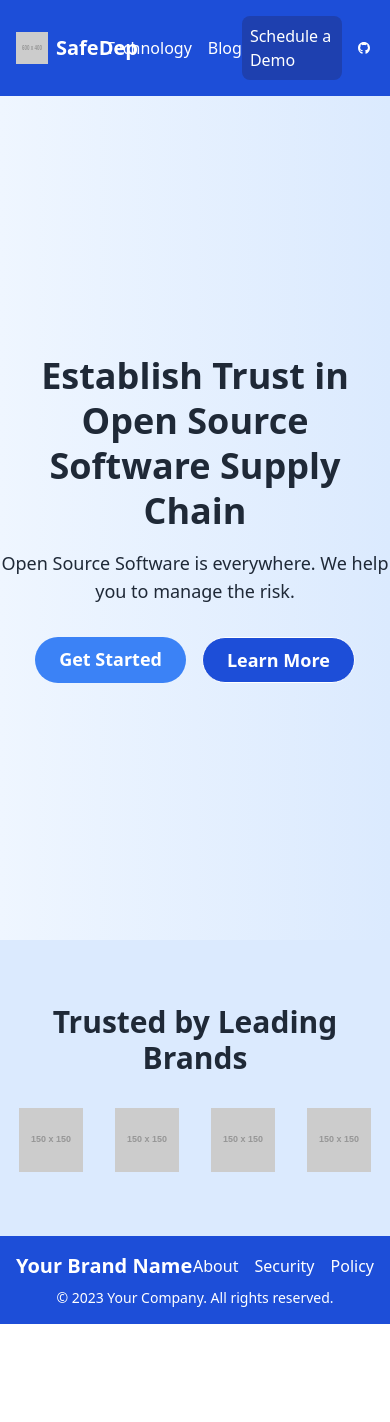
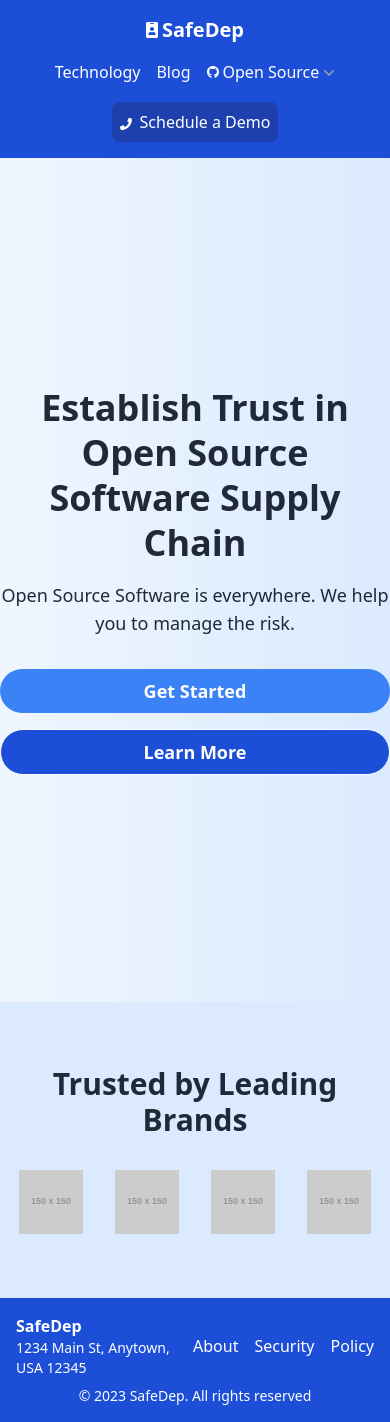
Before and after one commit to safedep/safedep.io, a React (Create React App) app: page / in a window 390 px wide. Before the commit the page ends 1324 px from the top, so only its background shows below. Built offline with nearby package versions, Linux system fonts and the light colour scheme.

Commit message:
Add dropdown for OSS projects

```diff
--- a/src/Constants.ts
+++ b/src/Constants.ts
@@ -1,5 +1,7 @@
 // Brand information
 export const BRAND_NAME = "SafeDep";
+export const BRAND_COPYRIGHT = `2023 ${BRAND_NAME}. All rights reserved`;
+export const BRAND_ADDRESS = `1234 Main St, Anytown, USA 12345`;
 
 // Hero Section
 export const HERO_PRIMARY_MESSAGE =
--- a/src/components/FooterSection.tsx
+++ b/src/components/FooterSection.tsx
@@ -1,11 +1,13 @@
 import React from "react";
+import { BRAND_ADDRESS, BRAND_COPYRIGHT, BRAND_NAME } from "../Constants";
 
 const FooterSection: React.FC = () => (
   <footer className="bg-blue-700 text-white p-4 text-center">
     <div className="container mx-auto">
       <div className="flex justify-between items-center">
-        <div>
-          <p className="text-xl font-semibold">Your Brand Name</p>
+        <div className="text-left">
+          <p className="text-md font-semibold">{BRAND_NAME}</p>
+          <p className="text-sm whitespace-pre-wrap">{BRAND_ADDRESS}</p>
         </div>
         <div className="flex space-x-4">
           <a href="#" className="hover:text-blue-300">
@@ -19,9 +21,7 @@ const FooterSection: React.FC = () => (
           </a>
         </div>
       </div>
-      <p className="text-sm text-white mt-2">
-        &copy; 2023 Your Company. All rights reserved.
-      </p>
+      <p className="text-sm text-white mt-2">&copy; {BRAND_COPYRIGHT}</p>
     </div>
   </footer>
 );
--- a/src/components/HeroSection.tsx
+++ b/src/components/HeroSection.tsx
@@ -16,7 +16,7 @@ const HeroSection: React.FC<HeroSectionProps> = (props) => (
       <p className="text-lg md:text-xl lg:text-2xl mb-8">
         {props.secondaryMessage}
       </p>
-      <div className="flex space-x-4 justify-center">
+      <div className="flex flex-col md:flex-row space-y-4 md:space-y-0 md:space-x-4 justify-center">
         <a
           href={props.primaryLink}
           className="bg-blue-500 text-white py-2 px-6 rounded-full font-semibold text-lg hover:bg-blue-600 transition duration-300 ease-in-out"
--- a/src/components/TopNavigationBar.tsx
+++ b/src/components/TopNavigationBar.tsx
@@ -1,30 +1,112 @@
-import React from "react";
-import { FaGithub } from "react-icons/fa";
+import { Menu, Transition } from "@headlessui/react";
+import { ChevronDownIcon } from "@heroicons/react/20/solid";
+import clsx from "clsx";
+import React, { Fragment } from "react";
+import { FaGithub, FaIdBadge, FaPhone } from "react-icons/fa";
+import { Link } from "react-router-dom";
 import { BRAND_NAME } from "../Constants";
+
+const navigationLinks = [
+  {
+    name: "Technology",
+    href: "#",
+  },
+  {
+    name: "Blog",
+    href: "#",
+  },
+];
+
+const openSourceProjects = [
+  {
+    name: "vet: OSS Component Security",
+    href: "https://github.com/safedep/vet",
+  },
+  {
+    name: "COFE: Vulnerability Prioritization",
+    href: "https://github.com/safedep/cofe",
+  },
+];
 
 const TopNavigationBar: React.FC = () => (
   <nav className="bg-blue-700 text-white p-4">
-    <div className="container mx-auto flex justify-between items-center">
-      <div>
-        <div className="flex items-center">
-          <img
-            src="https://placehold.co/600x400/png"
-            alt="Brand Logo"
-            className="h-8 w-8 mr-2"
-          />
-          <p className="text-xl font-semibold">{BRAND_NAME}</p>
-        </div>
+    <div className="container mx-auto flex flex-col md:flex-row justify-between items-center">
+      <div className="flex items-center">
+        <FaIdBadge className="inline-block pr-1" />
+        <p className="text-xl font-semibold">
+          <Link to={"/"}>{BRAND_NAME}</Link>
+        </p>
       </div>
-      <div className="flex space-x-4">
-        <a href="#" className="hover:text-blue-300">
-          Technology
-        </a>
-        <a href="#" className="hover:text-blue-300">
-          Blog
-        </a>
+      <div className="flex space-x-4 mt-4 md:mt-0">
+        {navigationLinks.map((link, index) => {
+          return (
+            <a href={link.href} key={index} className="hover:text-blue-300">
+              {link.name}
+            </a>
+          );
+        })}
+
+        <Menu as="div" className="relative inline-block">
+          <div>
+            <Menu.Button
+              className={clsx(
+                "inline-flex",
+                "items-center",
+                "hover:text-blue-300",
+              )}
+            >
+              <FaGithub className="inline-block pr-1" />
+              Open Source
+              <ChevronDownIcon
+                className="-mr-1 h-5 w-5 text-gray-400"
+                aria-hidden="true"
+              />
+            </Menu.Button>
+          </div>
+
+          <Transition
+            as={Fragment}
+            enter="transition ease-out duration-100"
+            enterFrom="transform opacity-0 scale-95"
+            enterTo="transform opacity-100 scale-100"
+            leave="transition ease-in duration-75"
+            leaveFrom="transform opacity-100 scale-100"
+            leaveTo="transform opacity-0 scale-95"
+          >
+            <Menu.Items className="absolute right-0 z-10 mt-2 w-64 origin-top-right rounded-md bg-white shadow-lg ring-1 ring-black ring-opacity-5 focus:outline-none">
+              <div className="py-1">
+                {openSourceProjects.map((item, index) => {
+                  return (
+                    <>
+                      <Menu.Item key={index}>
+                        {({ active }) => (
+                          <a
+                            href={item.href}
+                            target="_blank"
+                            className={clsx(
+                              active
+                                ? "bg-gray-100 text-gray-900"
+                                : "text-gray-700",
+                              "block px-4 py-2 text-sm",
+                            )}
+                            rel="noreferrer"
+                          >
+                            <FaGithub className="inline-block pr-1" />
+                            {item.name}
+                          </a>
+                        )}
+                      </Menu.Item>
+                    </>
+                  );
+                })}
+              </div>
+            </Menu.Items>
+          </Transition>
+        </Menu>
       </div>
-      <div className="flex space-x-4">
+      <div className="flex mt-4 md:mt-0">
         <a href="#" className="hover:text-blue-200 bg-blue-800 rounded-lg p-2">
+          <FaPhone className="inline-block pr-1 mr-1" />
           Schedule a Demo
         </a>
         <a
@@ -32,9 +114,7 @@ const TopNavigationBar: React.FC = () => (
           target="_blank"
           className="hover:text-blue-300 flex items-center"
           rel="noreferrer"
-        >
-          <FaGithub className="inline-block pr-1" />
-        </a>
+        ></a>
       </div>
     </div>
   </nav>
```
Also changed, not shown: package.json (+5 -2 lines), 1 other file (tests, documents, lock files or other folders).
